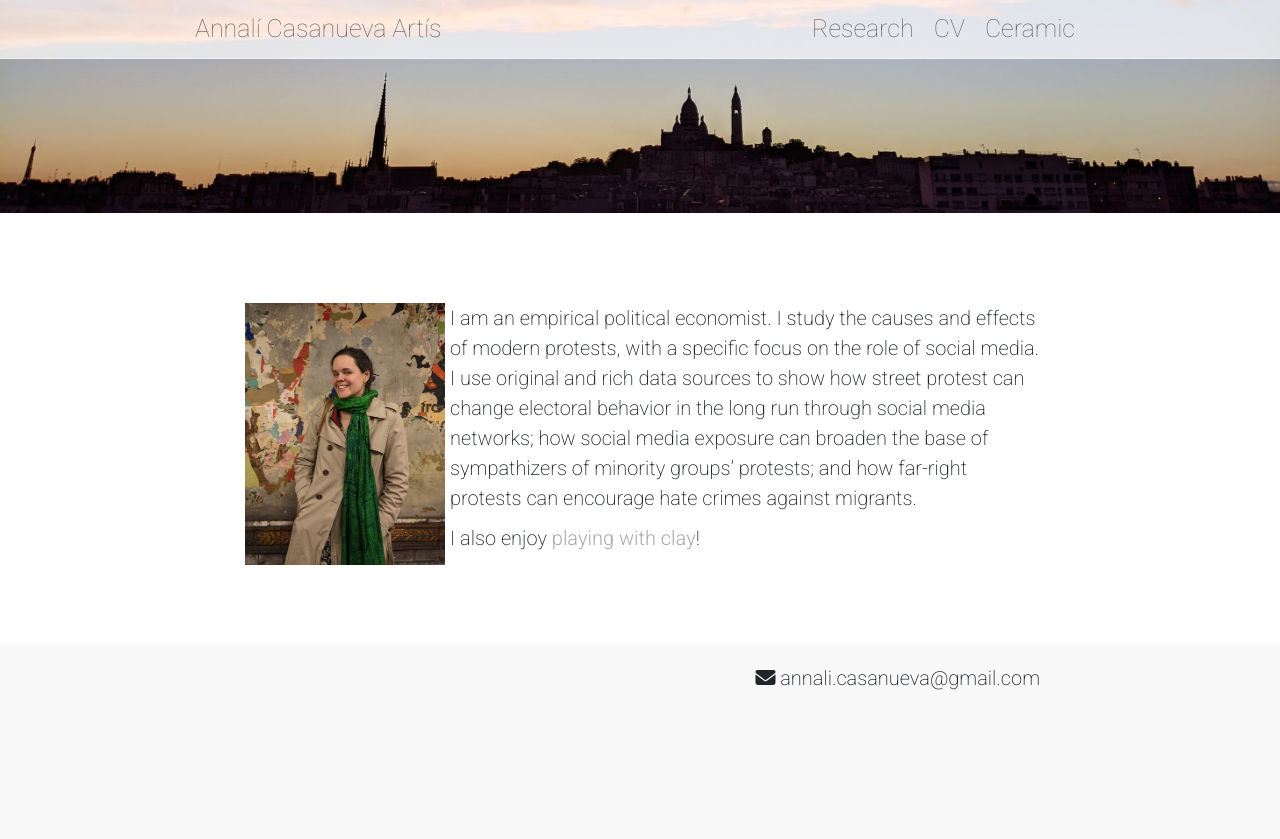
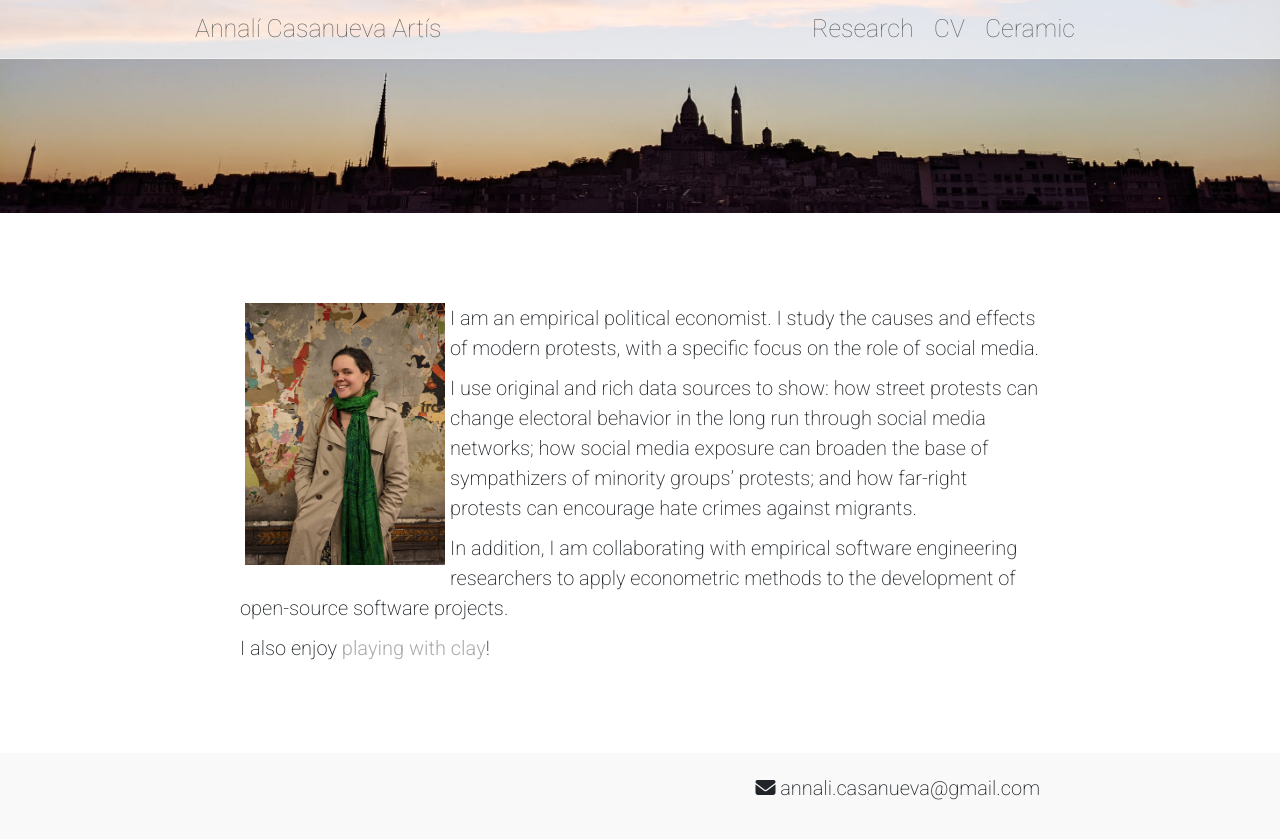
Before and after one commit to Annali-Casanueva/annali-casanueva.github.io, a Jekyll site: the page built from pages/en/index.md, in a window 1280 px wide. Shown: the top 839 px of the page. Built offline with Jekyll 4.4.1, drawn with Linux system fonts in a browser that asks for light colours.

Commit message:
Update description

```diff
--- a/_includes/meta.html
+++ b/_includes/meta.html
@@ -14,7 +14,7 @@
 <meta property="og:url" content="https://annalicasanueva.com" />
 <meta property="og:site_name" content="{{ site.titre.en }}" />
 
-{% capture description %}I study the determinants and effects of protests. I focus on the role of social media, and protests affecting minorities{% endcapture %}
+{% capture description %}I study the causes and effects of protests. I focus on the role of social media, and on protests affecting minorities.{% endcapture %}
 
 <meta property="og:description" content="{{ description }}" />
 <!-- Google -->
--- a/pages/en/index.md
+++ b/pages/en/index.md
@@ -7,6 +7,10 @@
 
 ![Portrait]({{ site.baseurl }}/images/annali-casanueva-portrait.jpeg){: .main-page-portrait}
 
-I am an empirical political economist. I study the causes and effects of modern protests, with a specific focus on the role of social media. I use original and rich data sources to show how street protest can change electoral behavior in the long run through social media networks; how social media exposure can broaden the base of sympathizers of minority groups' protests; and how far-right protests can encourage hate crimes against migrants.
+I am an empirical political economist. I study the causes and effects of modern protests, with a specific focus on the role of social media.
+
+I use original and rich data sources to show: how street protests can change electoral behavior in the long run through social media networks; how social media exposure can broaden the base of sympathizers of minority groups' protests; and how far-right protests can encourage hate crimes against migrants.
+
+In addition, I am collaborating with empirical software engineering researchers to apply econometric methods to the development of open-source software projects.
 
 I also enjoy [playing with clay]({{ site.baseurl }}/en/ceramic/)!
```
Also changed, not shown: pages/en/cv.md (+2 -2 lines), pages/en/research.md (+26 -31 lines).
